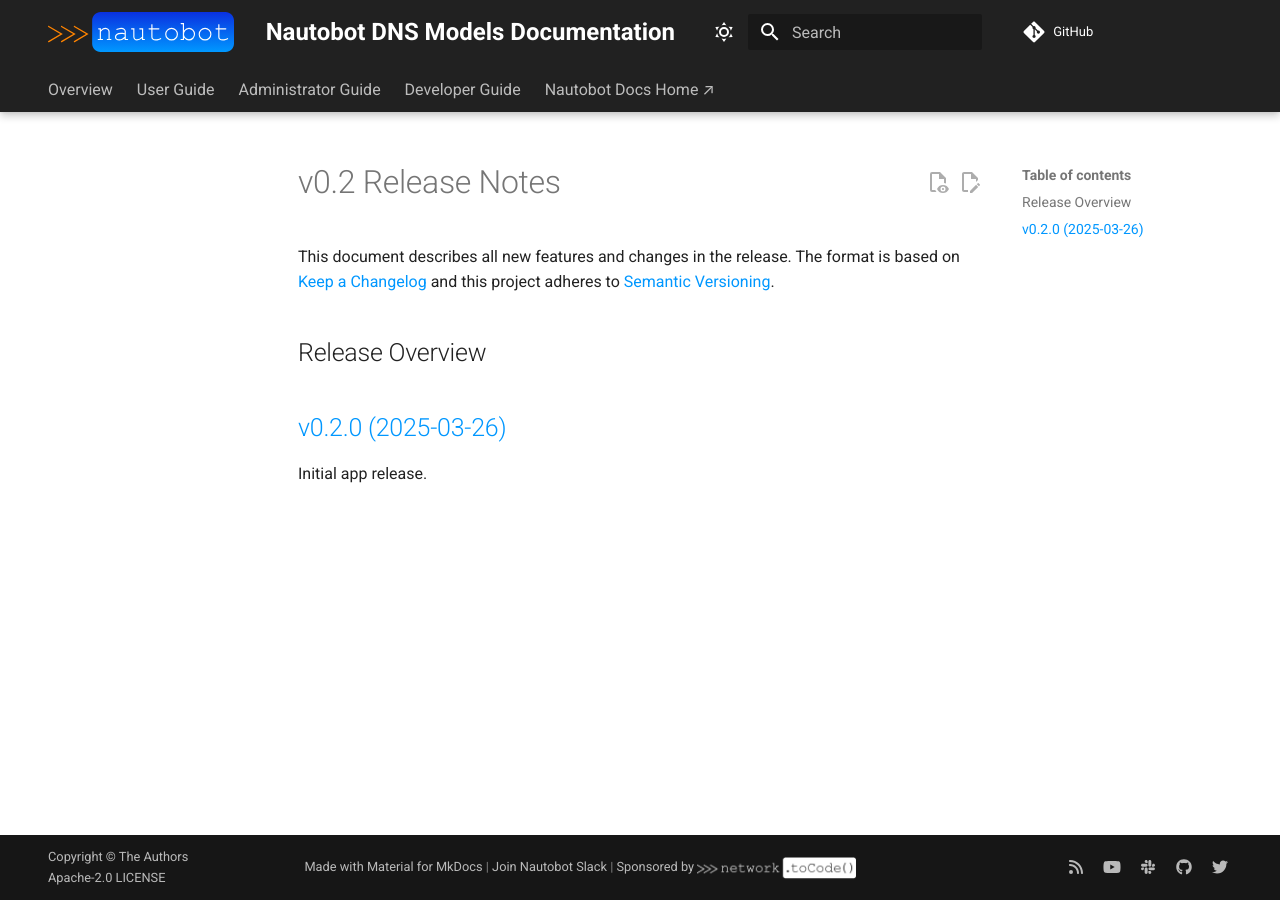
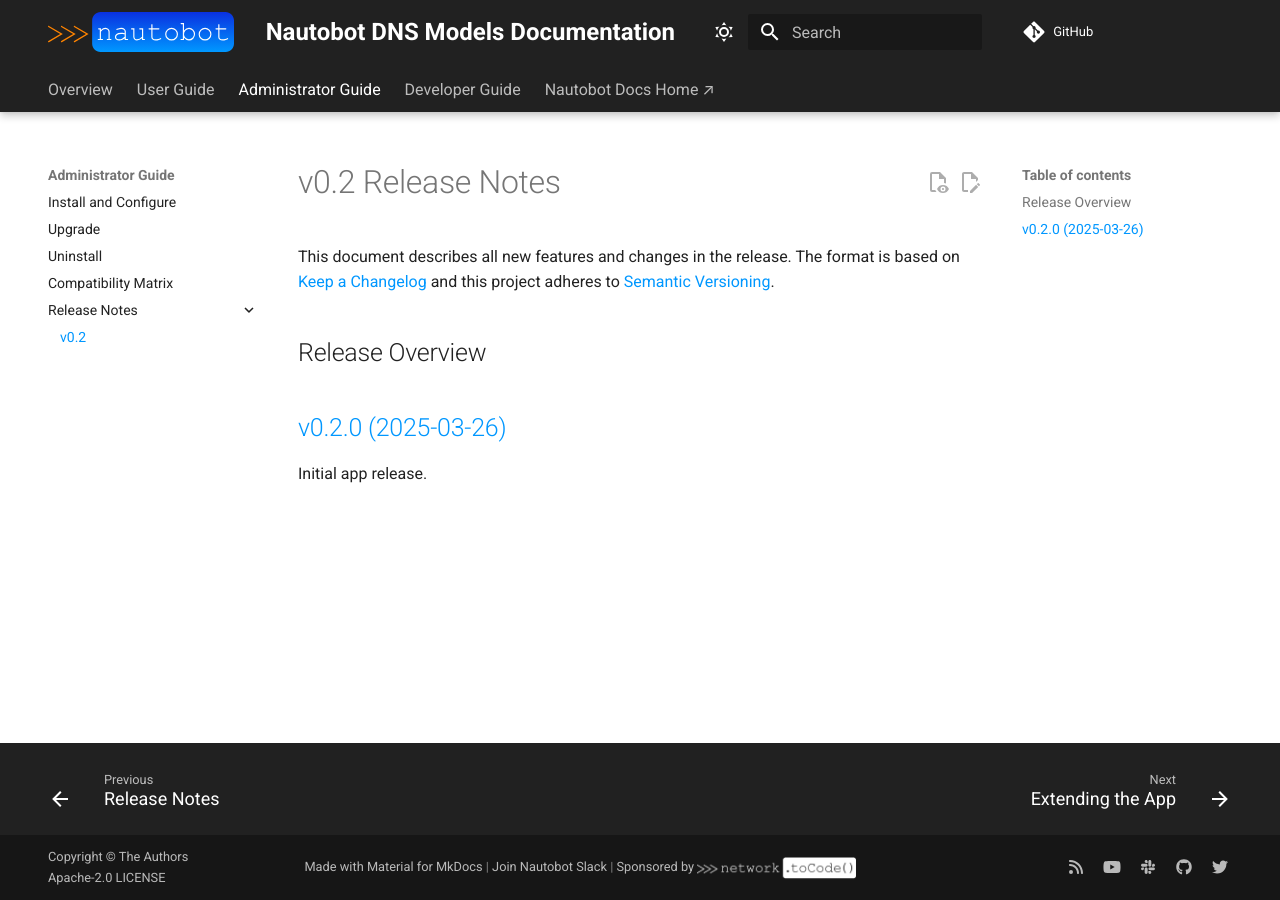
Before and after one commit to nautobot/nautobot-app-dns-models, an MkDocs documentation site: the page built from docs/admin/release_notes/version_0.2.md, in a window 1280 px wide. Built offline with MkDocs 1.6.1 and Material for MkDocs 9.7.7, drawn with Linux system fonts in a browser that asks for light colours; comment, search, counter and statistics services are not loaded.

Commit message:
Fix mkdocs.yml

```diff
--- a/mkdocs.yml
+++ b/mkdocs.yml
@@ -117,7 +117,7 @@
       - Compatibility Matrix: "admin/compatibility_matrix.md"
       - Release Notes:
           - "admin/release_notes/index.md"
-          - v1.0: "admin/release_notes/version_1.0.md"
+          - v0.2: "admin/release_notes/version_0.2.md"
   - Developer Guide:
       - Extending the App: "dev/extending.md"
       - Contributing to the App: "dev/contributing.md"
```
